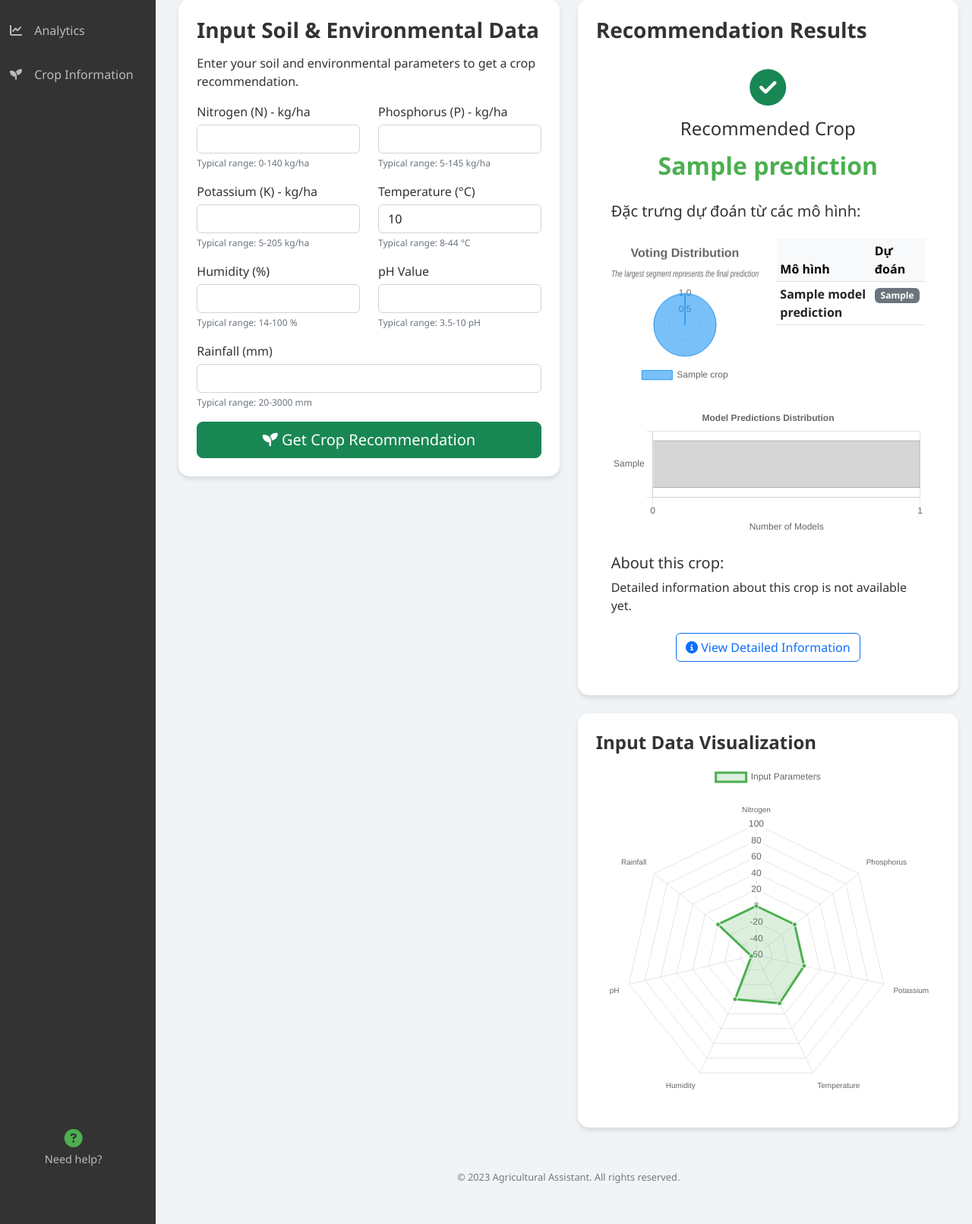
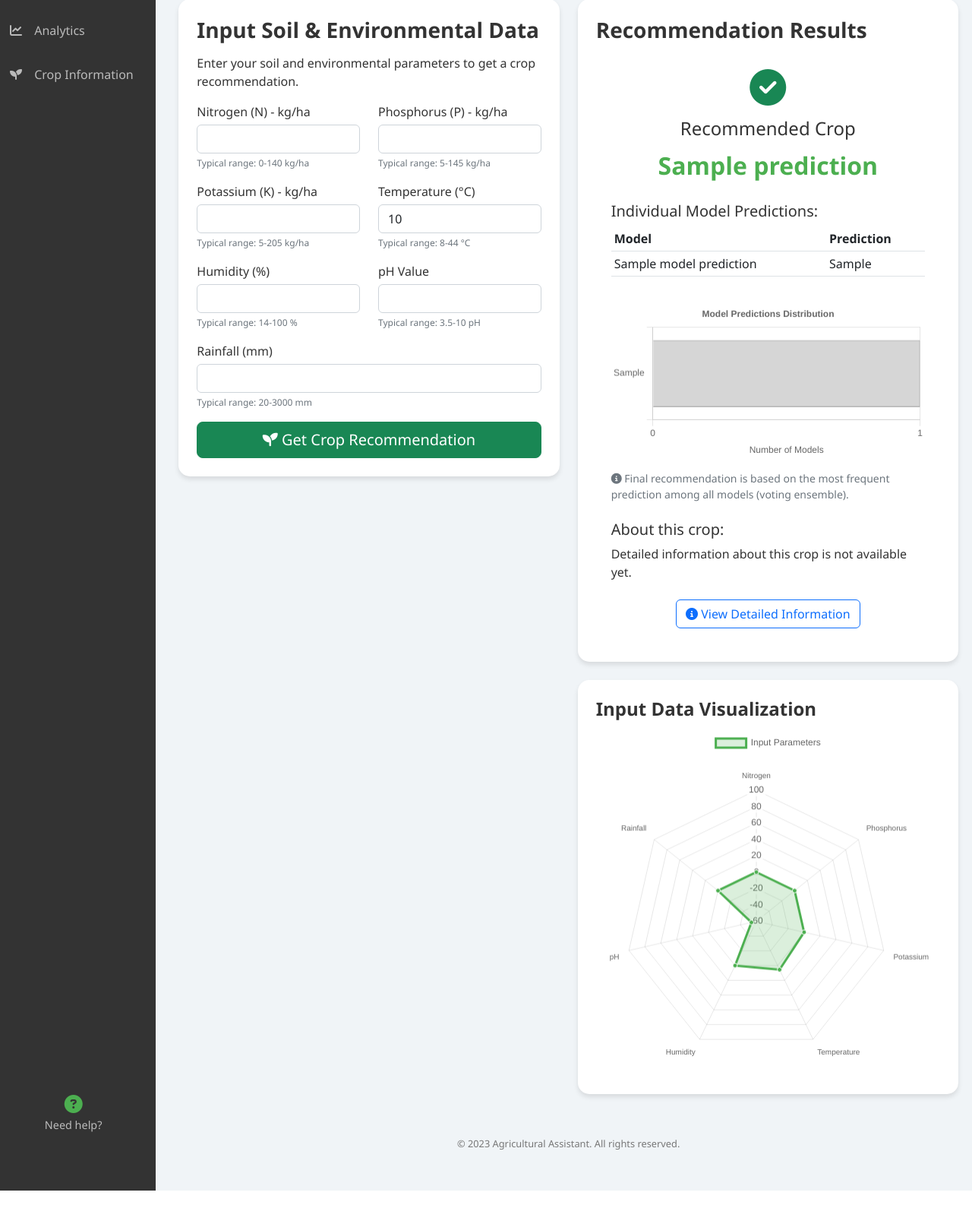
Before and after one commit to zrtnhp0406/CropAdvisor, a Flask app: template templates/predict.html in a window 1280 px wide. Shown: the part 165-1776 px from the top of the page at 76% size. After the commit the page ends 1732 px from the top, so only its background shows below. Run offline with Flask 3, Linux system fonts and the light colour scheme; the template is opened without the code that fills it: most values are stand-ins (such as "Sample title", 1, 10 or a date in 2020).

Commit message:
Update predict.html

```diff
--- a/templates/predict.html
+++ b/templates/predict.html
@@ -97,52 +97,34 @@
 
                         {% if model_predictions %}
                         <div class="model-predictions mt-4">
-                            <h5>Đặc trưng dự đoán từ các mô hình:</h5>
-
-                            <div class="row mt-4 mb-4">
-                                <div class="col-md-6">
-                                    <div class="prediction-chart-container">
-                                        <canvas id="voteDistributionChart" width="300" height="300"></canvas>
-                                    </div>
-                                </div>
-                                <div class="col-md-6">
+                            <h5>Individual Model Predictions:</h5>
                             <div class="table-responsive">
-                                        <table class="table table-sm table-hover">
-                                            <thead class="table-light">
+                                <table class="table table-sm">
+                                    <thead>
                                         <tr>
-                                                    <th>Mô hình</th>
-                                                    <th>Dự đoán</th>
+                                            <th>Model</th>
+                                            <th>Prediction</th>
                                         </tr>
                                     </thead>
                                     <tbody>
                                         {% for model_name, model_prediction in model_predictions.items() %}
                                         <tr {% if model_prediction == prediction %}class="table-success"{% endif %}>
-                                                    <td><strong>{{ model_name }}</strong></td>
-                                                    <td>
-                                                        {% if model_prediction == prediction %}
-                                                            <span class="badge bg-success">{{ model_prediction }}</span>
-                                                        {% else %}
-                                                            <span class="badge bg-secondary">{{ model_prediction }}</span>
-                                                        {% endif %}
-                                                    </td>
+                                            <td>{{ model_name }}</td>
+                                            <td>{{ model_prediction }}</td>
                                         </tr>
                                         {% endfor %}
                                     </tbody>
                                 </table>
                             </div>
-                                </div>
+
+                            <div class="models-chart-container mt-3 mb-3">
+                                <canvas id="modelPredictionsChart" width="400" height="200"></canvas>
                             </div>
 
-                            <div class="models-chart-container mt-3 mb-3">
-                                <canvas id="modelPredictionsChart" width="600" height="250"></canvas>
-                            </div>
-
-                            <div class="alert alert-info">
-                                <i class="fas fa-lightbulb me-2"></i>
-                                <strong>Cách dự đoán:</strong> Hệ thống sử dụng <strong>5 mô hình machine learning</strong> khác nhau
-                                để dự đoán cây trồng phù hợp nhất. Kết quả cuối cùng là <strong>cây trồng được nhiều mô hình
-                                bình chọn nhất</strong> (voting ensemble).
-                            </div>
+                            <p class="text-muted small">
+                                <i class="fas fa-info-circle"></i>
+                                Final recommendation is based on the most frequent prediction among all models (voting ensemble).
+                            </p>
                         </div>
                         {% endif %}
 
```
Lines whose indentation alone changed are shown as unchanged.
